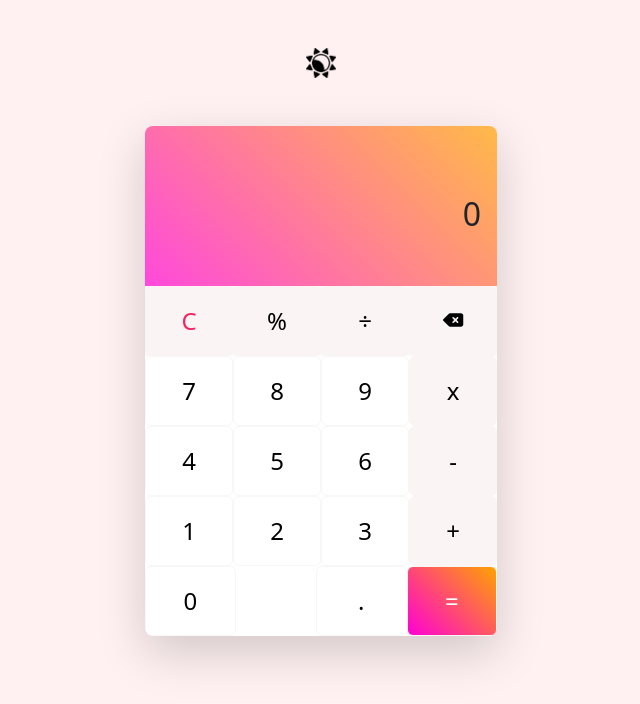
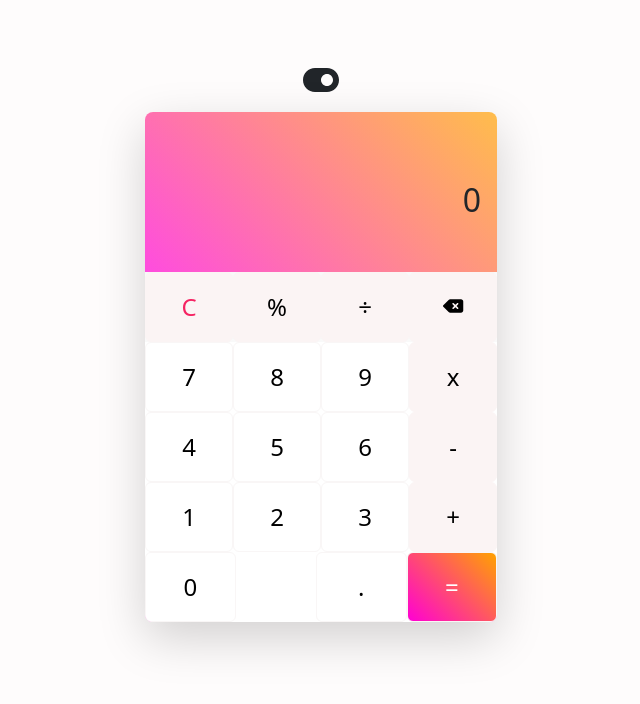
Before and after one commit to ihemebiriegondu/My-Simple-Calculator, a plain HTML site: page index.html in a window 1280 px wide. Shown: the whole page, without its empty margins (319-959 px from the left). Drawn offline with nearby package versions, Linux system fonts and the light colour scheme.

Commit message:
final styling

```diff
--- a/CSS/styles.css
+++ b/CSS/styles.css
@@ -1,17 +1,16 @@
 body{
-    background-color: rgb(255, 241, 241);
+    background-color: rgb(254, 252, 252);
 }
 
-#toggle-mode {
-    align-items: center;
-    margin-top: 3rem;
+main{
+    margin-top: 4rem
+}
+
+#toggle-mode{
     display: flex;
     justify-content: center;
+    align-items: center;
     cursor: pointer;
-}
-
-#toggle-mode img{
-    width: 30px;
 }
 
 #full-component {
@@ -21,10 +20,11 @@ body{
 
 .container-sm {
     padding: 0;
-    margin: 3rem auto 0 auto;
+    margin: 1rem auto 0 auto;
     border-radius: 8px;
     overflow: hidden;
     width: 22rem;
+    box-shadow: 0 1rem 3rem rgba(0,0,0,.175);
     background: linear-gradient(45deg, rgba(255, 0, 212, 0.7) 40%, rgba(255, 162, 0, 0.7));
     transition: all 1s ease-in-out;
 }
@@ -101,7 +101,7 @@ body{
 }
 
 .dark-mode {
-    background-color: rgb(252, 226, 226);
+    background-color: black;
     color: white;
 }
 
@@ -143,6 +143,11 @@ body{
 }
 
 @media (max-width: 720px) {
+    main{
+        margin-top: 1rem;
+        margin-bottom: 0.5rem;
+    }
+
     .container-sm {
         margin: 1rem auto 0 auto;
         height: 90%;
--- a/JS/styling.js
+++ b/JS/styling.js
@@ -24,13 +24,9 @@ function toggler() {
     });
 
     if (change.classList.contains("dark-mode")) {
-        toggleMode.src = "./icons/icons8-sun.svg";
         darkKeyboard.style.backgroundColor = "rgb(35, 35, 35)";
         firstRow.style.backgroundColor = "rgb(35, 35, 35)";
     } else {
-        toggleMode.src = "/icons/PngItem_629144.png";
-        toggleMode.classList.remove("fa-moon");
-        toggleMode.classList.add("fa-sun")
         darkKeyboard.style.backgroundColor = "white";
         firstRow.style.backgroundColor = "white";
     }
--- a/index.html
+++ b/index.html
@@ -26,10 +26,10 @@
 
     <main>
         <div id="toggle-mode">
-            <img src="./icons/PngItem_629144.png" alt="" id="toggle-icon" onclick="toggler()">
+            <i class="fa-solid fa-toggle-on fa-2x" id="toggle-icon" onclick="toggler()"></i>
         </div>
         <div id="full-component">
-            <section class="container-sm shadow-lg">
+            <section class="container-sm">
                 <div id="display">
                     <div data-previous-operand class="previous-operand">
 
@@ -45,7 +45,8 @@
                             <li class="btn col diff-color" data-all-clear>C</li>
                             <li class="btn col diff-color" data-operation>%</li>
                             <li class="btn col diff-color" data-operation>÷</li>
-                            <li class="btn col pt-4 diff-color" data-delete><i class="fa-solid fa-delete-left fa-xs"></i></li>
+                            <li class="btn col pt-4 diff-color" data-delete><i
+                                    class="fa-solid fa-delete-left fa-xs"></i></li>
                         </div>
                         <div class="row">
                             <li class="btn col order-4 diff-color" data-operation>x</li>
```
